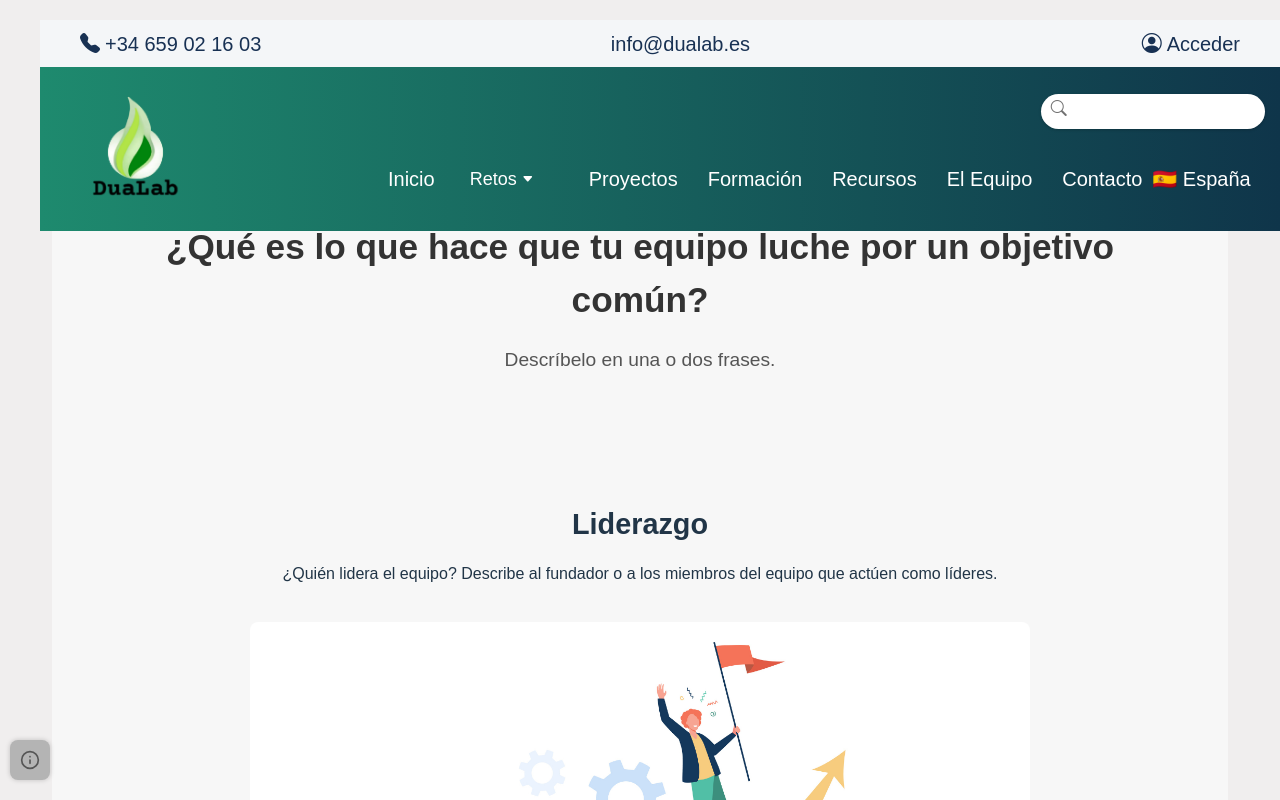
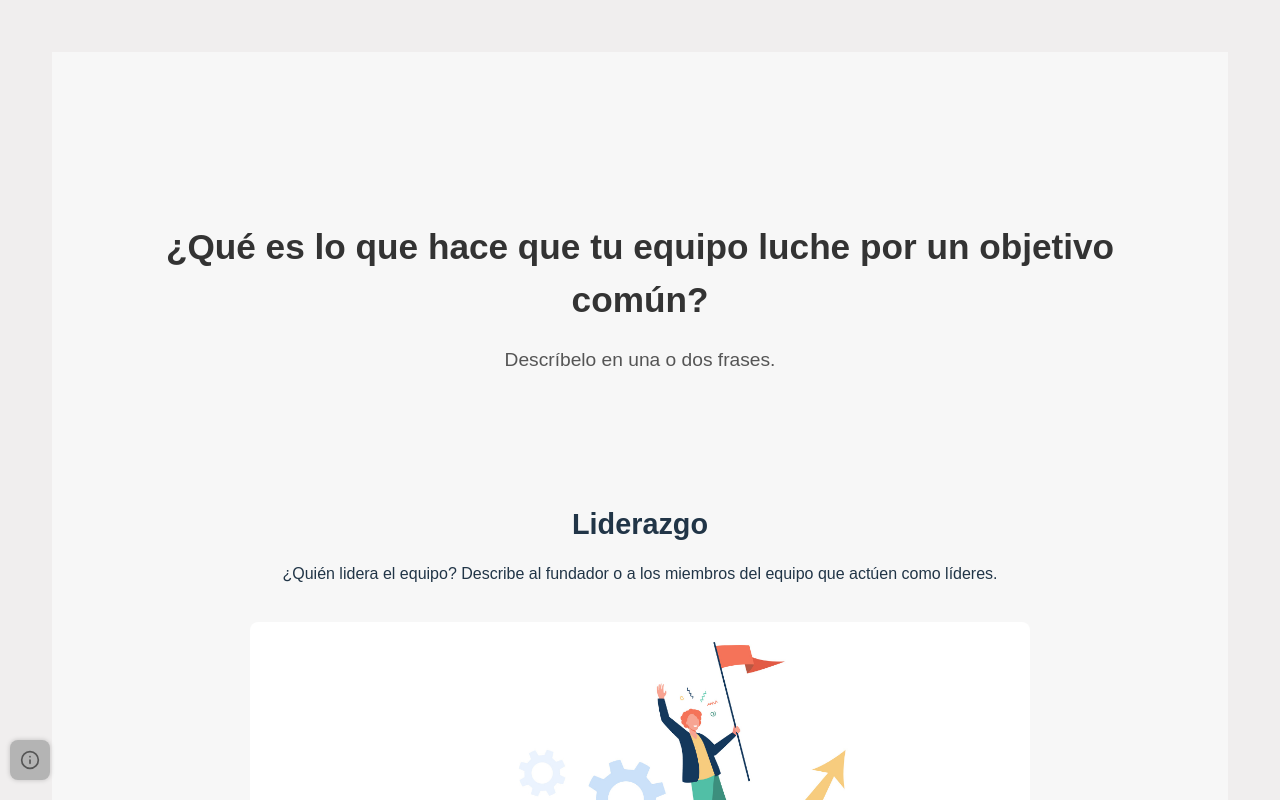
Before and after one commit to UnPerrete/aplicaciondualab, a React (Vite) app: page /equipo in a window 1280 px wide. Shown: the top 800 px of the page. Built offline with nearby package versions, Linux system fonts and the light colour scheme.

Commit message:
correcciones

```diff
--- a/src/components/Empresas.jsx
+++ b/src/components/Empresas.jsx
@@ -87,7 +87,6 @@ const Empresas = () => {
             <InfoB/>
 
             {/* Footer */}
-            <FooterWeb/>
             <FooterSonia/>
         </div>
     );
--- a/src/components/NavbarWeb.jsx
+++ b/src/components/NavbarWeb.jsx
@@ -8,10 +8,24 @@ import { useAuth } from "../context/AuthProvider";
 const NavbarWeb = () => {
     const [dropdownOpen, setDropdownOpen] = useState(false);
     const [searchQuery, setSearchQuery] = useState("");
+    const [scrollingUp, setScrollingUp] = useState(true);
+    const [lastScrollY, setLastScrollY] = useState(0);
     const { user } = useAuth();
 
+
+    useEffect(() => {
+        const handleScroll = () => {
+            setScrollingUp(window.scrollY < lastScrollY)
+            setLastScrollY(window.scrollY);
+        };
+
+        window.addEventListener('scroll', handleScroll);
+        return () => window.removeEventListener('scroll', handleScroll);
+    }, [lastScrollY]);
+
+
     return (
-        <div className="navbar-container">
+        <div className={`navbar-container ${scrollingUp ? 'navbar-visible' : 'navbar-hidden'}`}>
             <div className="navbar-top">
                 <div className="navbar-top-contact">
                     <span><i className="bi bi-telephone-fill"></i> +34 659 02 16 03</span>
--- a/src/styles/NavbarWeb.css
+++ b/src/styles/NavbarWeb.css
@@ -5,6 +5,8 @@
     right: 0;
     width: 100%;
     z-index: 9999;
+    padding: 0 0;
+    transition: all 0.7s ease;
 }
 
 /* Espacio compensatorio debajo de la navbar */
@@ -61,6 +63,14 @@
     gap: 5px;
     text-decoration: none;
     color: #183153;
+}
+
+.navbar-visible{
+    top: 0;
+}
+
+.navbar-hidden{
+    top: -300px;
 }
 
 /* Parte inferior con navegación */
```
